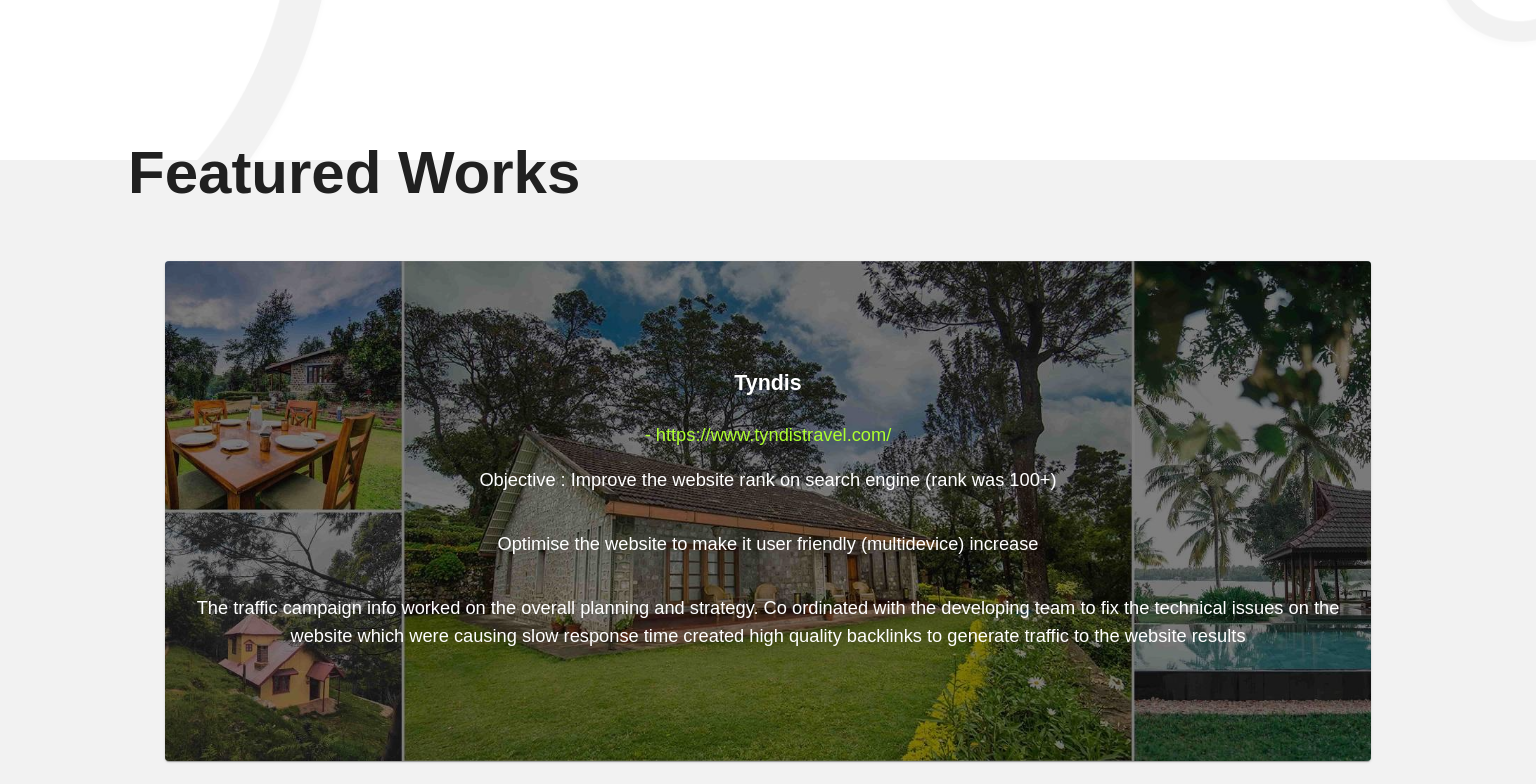
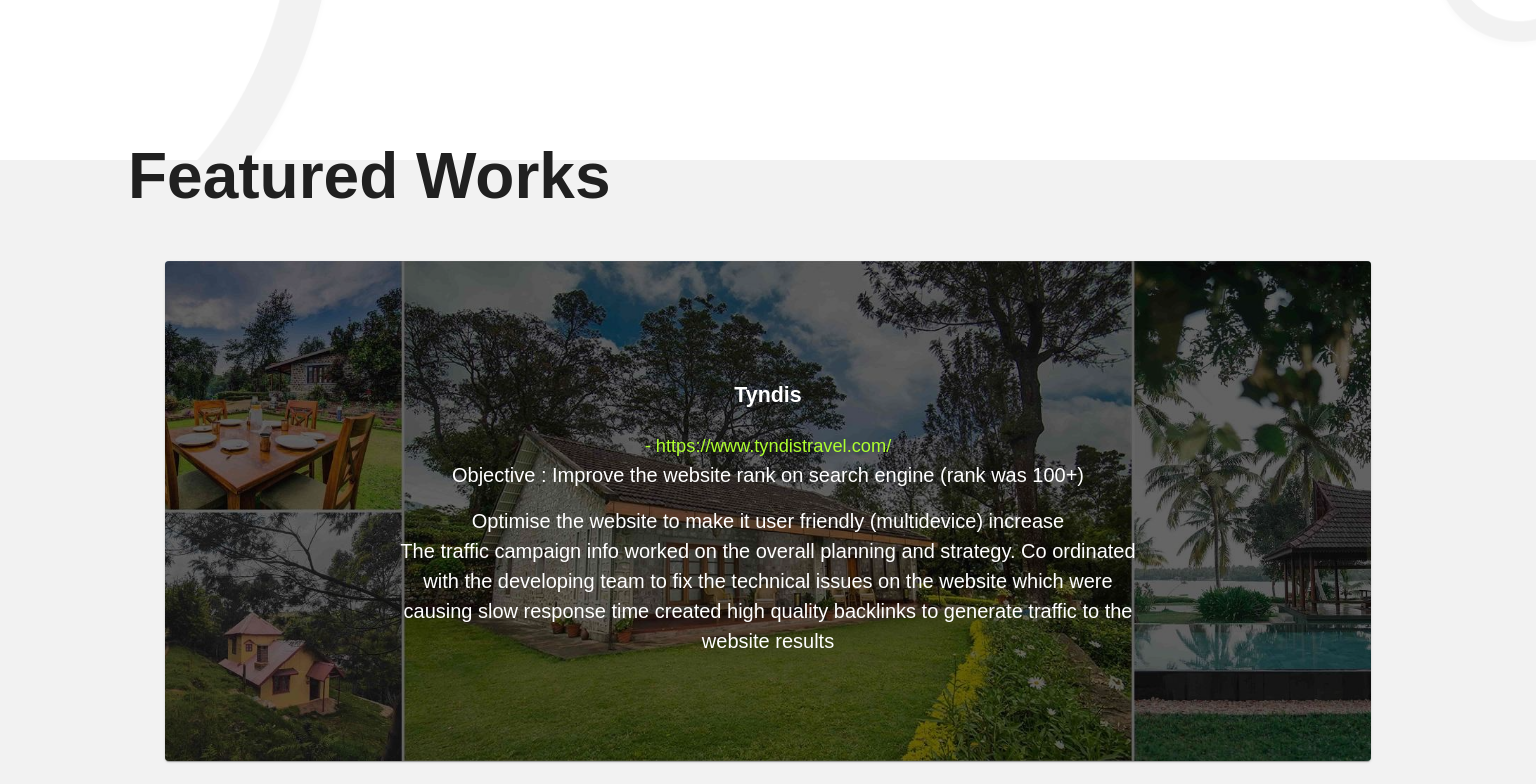
Before and after one commit to loop36/vportfolio, a React (Vite) app: page / in a window 1536 px wide. Shown: the part 640-1424 px from the top of the page. Built offline with nearby package versions, Linux system fonts and the light colour scheme; a web font is replaced by a local one.

Commit message:
minor text fixes

```diff
--- a/src/components/FeatureCard/FeatureCard.scss
+++ b/src/components/FeatureCard/FeatureCard.scss
@@ -18,9 +18,12 @@
   justify-content: center;
   align-items: center;
   color: white;
-  background-color: rgba(0, 0, 0, 0.5);
+  background-color: rgba(0, 0, 0, 0.6);
   text-align: center;
   padding: 4em;
+  p {
+    font-size: 14px;
+  }
   a {
     text-decoration: none;
     color: white;
@@ -30,3 +33,11 @@
     }
   }
 }
+@media screen and (min-width: 92em) {
+  .overlay {
+    p {
+      font-size: 20px;
+      max-width: 760px;
+    }
+  }
+}
--- a/src/components/FeatureCard/FeatureCard.tsx
+++ b/src/components/FeatureCard/FeatureCard.tsx
@@ -1,5 +1,5 @@
 import { Card, CardContent, CardMedia } from "@mui/material";
-import React, { ReactNode } from "react";
+import { ReactNode } from "react";
 import "./FeatureCard.scss";
 
 interface FeatureCardType {
@@ -8,12 +8,7 @@
   content?: string;
   children?: ReactNode;
 }
-const FeatureCard = ({
-  img,
-  title,
-  contentchild,
-  children,
-}: FeatureCardType) => {
+const FeatureCard = ({ img, children }: FeatureCardType) => {
   return (
     <Card className="card">
       <CardMedia image={img} component="img" height="500" className="media" />
--- a/src/pages/FeaturedWorks/FeaturedWork.tsx
+++ b/src/pages/FeaturedWorks/FeaturedWork.tsx
@@ -1,4 +1,4 @@
-import { Box, Card, CardMedia, Grid } from "@mui/material";
+import { Box, Grid, Typography } from "@mui/material";
 import "./FeaturedWork.scss";
 import veiroot from "../../assets/vieroots-home.jpg";
 import tyndis from "../../assets/tyndis-home.jpg";
@@ -19,21 +19,21 @@
             <a href="https://www.tyndistravel.com/" target="_blank">
               - https://www.tyndistravel.com/
             </a>
-            <p>
+            <Typography paragraph maxWidth={760}>
               Objective : Improve the website rank on search engine (rank was
               100+)
-            </p>
-            <p>
+            </Typography>
+            <Typography>
               Optimise the website to make it user friendly (multidevice)
               increase
-            </p>
-            <p>
+            </Typography>
+            <Typography maxWidth={760}>
               The traffic campaign info worked on the overall planning and
               strategy. Co ordinated with the developing team to fix the
               technical issues on the website which were causing slow response
               time created high quality backlinks to generate traffic to the
               website results
-            </p>
+            </Typography>
           </FeatureCard>
         </Grid>
         <Grid item spacing={2} md={12}>
@@ -54,16 +54,6 @@
           </FeatureCard>
         </Grid>
       </Grid>
-      {/* <Card className="card">
-        <CardMedia
-          image={tyndis}
-          component="img"
-          height="500"
-          className="media"
-        />
-        <div className="overlay">
-
-      </Card> */}
     </Box>
   );
 };
--- a/src/pages/main/main.scss
+++ b/src/pages/main/main.scss
@@ -24,7 +24,7 @@
   h1 {
     position: absolute;
     margin-top: -6rem;
-    font-size: 60px;
+    font-size: clamp(2rem, 1rem + 4vw, 4rem);
   }
 }
 .skills_container {
@@ -35,7 +35,7 @@
   h1 {
     position: absolute;
     margin-top: -6rem;
-    font-size: 60px;
+    font-size: clamp(2rem, 1rem + 4vw, 4rem);
   }
 }
 .experience_container .data {
@@ -68,7 +68,6 @@
     h1 {
       position: absolute;
       margin-top: -6rem;
-      font-size: 60px;
     }
   }
   .experience_container {
```
